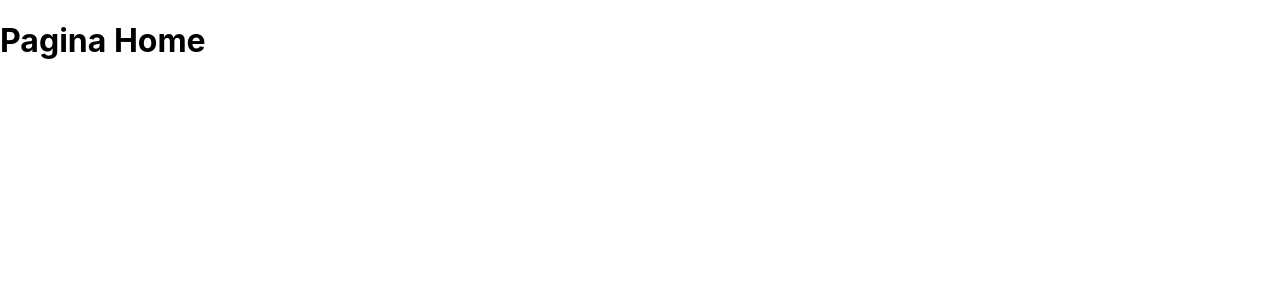
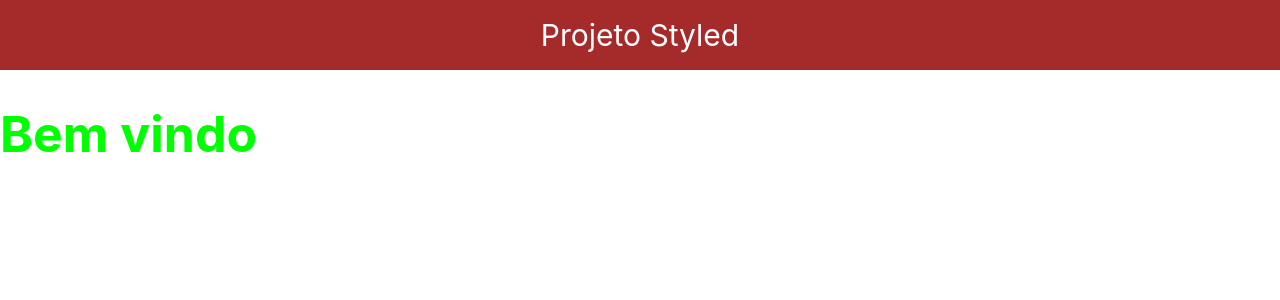
Before and after one commit to GabrielFelix23/CursoReactJs, a React (Create React App) app in the folder meusite/: page / in a window 1280 px wide. Shown: the top 300 px of the page. Built offline with nearby package versions, Linux system fonts and the light colour scheme.

Commit message:
Aplicando Styled Components

```diff
--- a/meusite/package.json
+++ b/meusite/package.json
@@ -9,7 +9,8 @@
     "react": "^16.13.1",
     "react-dom": "^16.13.1",
     "react-router-dom": "^5.2.0",
-    "react-scripts": "3.4.3"
+    "react-scripts": "3.4.3",
+    "styled-components": "^5.2.0"
   },
   "scripts": {
     "start": "react-scripts start",
--- a/meusite/src/App.js
+++ b/meusite/src/App.js
@@ -1,5 +1,6 @@
 import React from 'react'
-import Routes from './routes'
+
+import { Container, Header, Titulo, BemVindo} from './style'
 
 class App extends React.Component{
 
@@ -9,12 +10,26 @@ class App extends React.Component{
 
     render(){
         return(
-            <div>
-                <Routes/>
-            </div>
+            <Container>
+                <Header>
+                    <Titulo>Projeto Styled</Titulo>
+                </Header>
+
+                <BemVindo cor="00ff00">Bem vindo</BemVindo>
+            </Container>
         )
     }
 }
 
 
 export default App
+
+/**
+    <div className="container">
+        <header className="header">
+            <a className="titulo">Projeto Styled</a>
+        </header>
+
+        <h1>Bem vindo ao sistema!</h1>
+    </div>
+ */
--- a/meusite/src/auth.js
+++ /dev/null
@@ -1,3 +0,0 @@
-export const autenticado = () => {
-    return false
-}
--- a/meusite/src/pages/Home/index.js
+++ /dev/null
@@ -1,11 +0,0 @@
-import React from 'react'
-
-const Home = () => {
-    return(
-        <div>
-            <h1>Pagina Home</h1>
-        </div>
-    )
-}
-
-export default Home
--- a/meusite/src/pages/Painel/index.js
+++ /dev/null
@@ -1,11 +0,0 @@
-import React from 'react'
-
-const Painel = () => {
-    return(
-        <div>
-            <h1>Bem vindo você está logado</h1>
-        </div>
-    )
-}
-
-export default Painel
--- a/meusite/src/routes.js
+++ /dev/null
@@ -1,29 +0,0 @@
-import React from 'react'
-import {BrowserRouter, Switch, Route, Redirect} from 'react-router-dom'
-
-import Home from './pages/Home'
-import Painel from './pages/Painel'
-import {autenticado} from './auth'
-
-const PrivateRoute = ({component: Component, ...rest}) => {
-    <Route {...rest} render={props => {
-        autenticado() ? (
-            <Component {...props}/>
-        ): (
-            <Redirect to={{pathname: '/', state: {from: props.location} }}/>
-        )
-    }}/>
-}
-
-const Routes = () => {
-    return(
-        <BrowserRouter>
-            <Switch>
-                <Route exact path="/" component={Home}/>
-                <Route exact path="/painel" component={Painel}/>
-            </Switch>
-        </BrowserRouter>
-    )
-}
-
-export default Routes
--- /dev/null
+++ b/meusite/src/style.js
@@ -0,0 +1,27 @@
+import styled from 'styled-components'
+
+export const Container = styled.div`
+    display: flex;
+    flex-direction: column;
+    width: 100%;
+    height: 500px;
+`
+
+export const Header = styled.header`
+    width: 100%;
+    height: 70px;
+    background-color: brown;
+    justify-content: center;
+    align-items: center;
+    display: flex;
+`
+
+export const Titulo = styled.a`
+    font-size: 30px;
+    color: #fff;
+`
+
+export const BemVindo = styled.h1`
+    font-size: 50px;
+    color: ${props => `#${props.cor}` };
+`
```
Also changed, not shown: meusite/src/App.css (added, +20 -0 lines), 1 other file (tests, documents, lock files or other folders).
